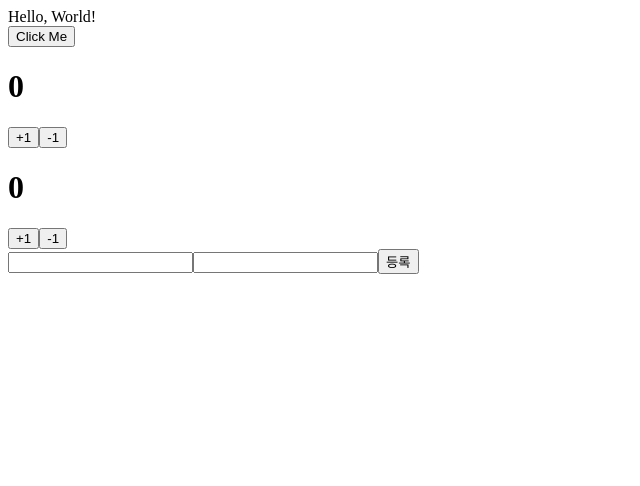
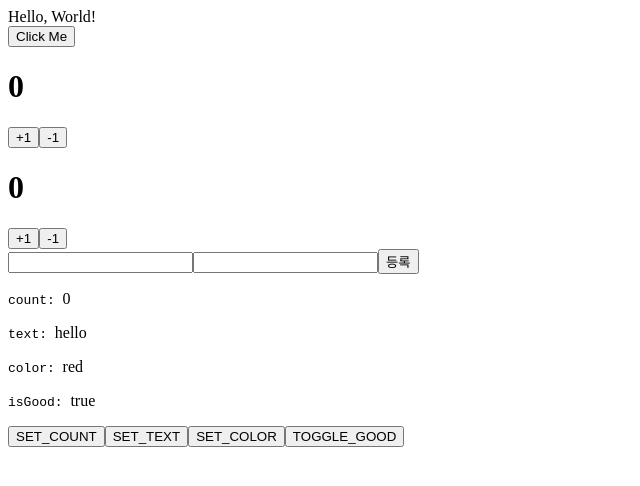
Before and after one commit to CoaleryStudy/ReactStudy, a React (Create React App) app in the folder ts-react-tutorial/: page / in a window 1280 px wide. Shown: the top 486 px of the page, without its empty margins (0-640 px from the left). Built offline with nearby package versions, Linux system fonts and the light colour scheme; the HTML template or start-up script is replaced by a standard one.

Commit message:
Feat: reducer sample with typed state and action

```diff
--- a/ts-react-tutorial/src/App.tsx
+++ b/ts-react-tutorial/src/App.tsx
@@ -3,6 +3,7 @@ import Counter from './Counter';
 import CounterWithReducer from './CounterWithReducer';
 import Greetings from './Greetings';
 import MyForm, { FormData } from './MyForm';
+import ReducerSample from './ReducerSample';
 
 function App() {
   const onClick = (name: string) => {
@@ -19,6 +20,7 @@ function App() {
       <Counter />
       <CounterWithReducer />
       <MyForm onSubmit={onSubmit} />
+      <ReducerSample />
     </>
   );
 }
--- /dev/null
+++ b/ts-react-tutorial/src/ReducerSample.tsx
@@ -0,0 +1,82 @@
+import React, { useReducer } from 'react';
+
+type Color = 'red' | 'orange' | 'yellow';
+
+type State = {
+  count: number;
+  text: string;
+  color: Color;
+  isGood: boolean;
+};
+
+type Action =
+  | { type: 'SET_COUNT'; count: number }
+  | { type: 'SET_TEXT'; text: string }
+  | { type: 'SET_COLOR'; color: Color }
+  | { type: 'TOGGLE_GOOD' };
+
+function reducer(state: State, action: Action): State {
+  switch (action.type) {
+    case 'SET_COUNT':
+      return {
+        ...state,
+        count: action.count
+      };
+    case 'SET_TEXT':
+      return {
+        ...state,
+        text: action.text
+      };
+    case 'SET_COLOR':
+      return {
+        ...state,
+        color: action.color
+      };
+    case 'TOGGLE_GOOD':
+      return {
+        ...state,
+        isGood: !state.isGood
+      };
+    default:
+      return state;
+  }
+}
+
+function ReducerSample() {
+  const [state, dispatch] = useReducer(reducer, {
+    count: 0,
+    text: 'hello',
+    color: 'red',
+    isGood: true
+  });
+
+  const setCount = () => dispatch({ type: 'SET_COUNT', count: 5 });
+  const setText = () => dispatch({ type: 'SET_TEXT', text: 'bye' });
+  const setColor = () => dispatch({ type: 'SET_COLOR', color: 'orange' });
+  const toggleGood = () => dispatch({ type: 'TOGGLE_GOOD' });
+
+  return (
+    <div>
+      <p>
+        <code>count: </code> {state.count}
+      </p>
+      <p>
+        <code>text: </code> {state.text}
+      </p>
+      <p>
+        <code>color: </code> {state.color}
+      </p>
+      <p>
+        <code>isGood: </code> {state.isGood ? 'true' : 'false'}
+      </p>
+      <div>
+        <button onClick={setCount}>SET_COUNT</button>
+        <button onClick={setText}>SET_TEXT</button>
+        <button onClick={setColor}>SET_COLOR</button>
+        <button onClick={toggleGood}>TOGGLE_GOOD</button>
+      </div>
+    </div>
+  );
+}
+
+export default ReducerSample;
```
